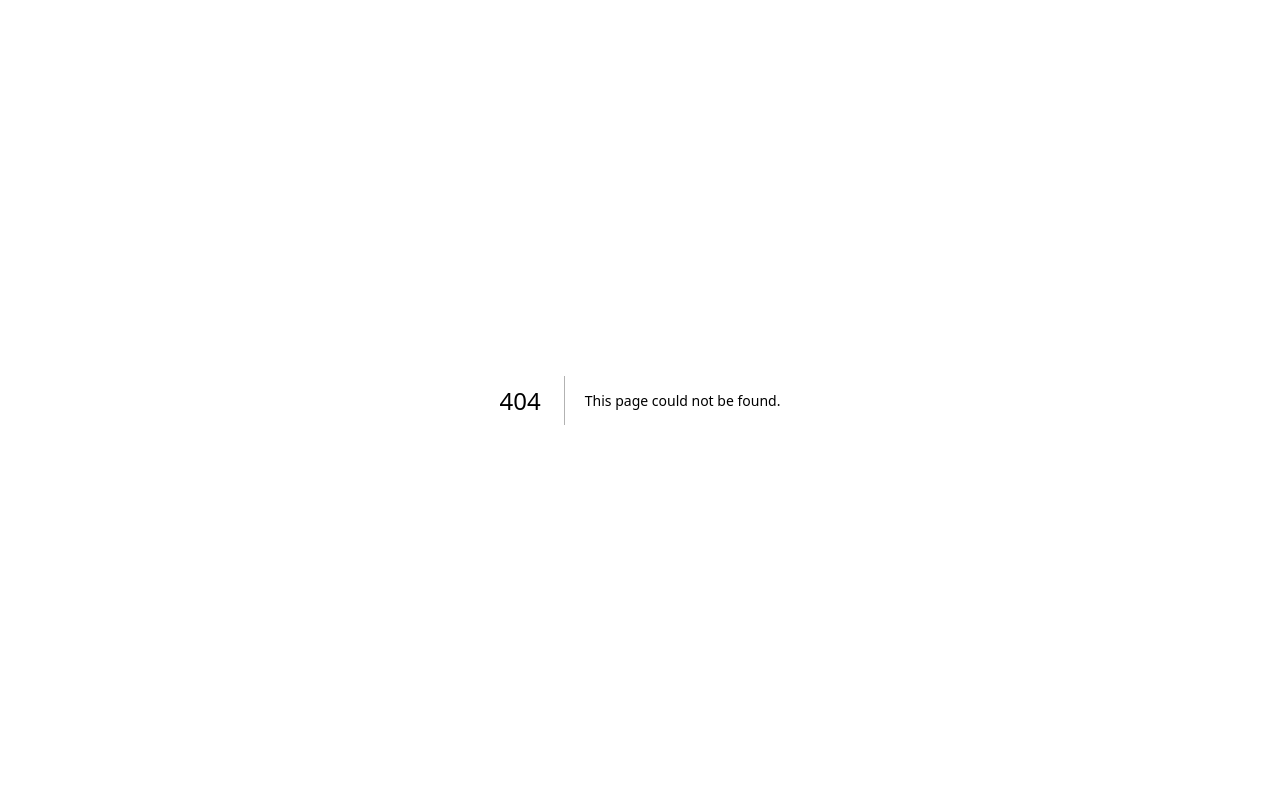
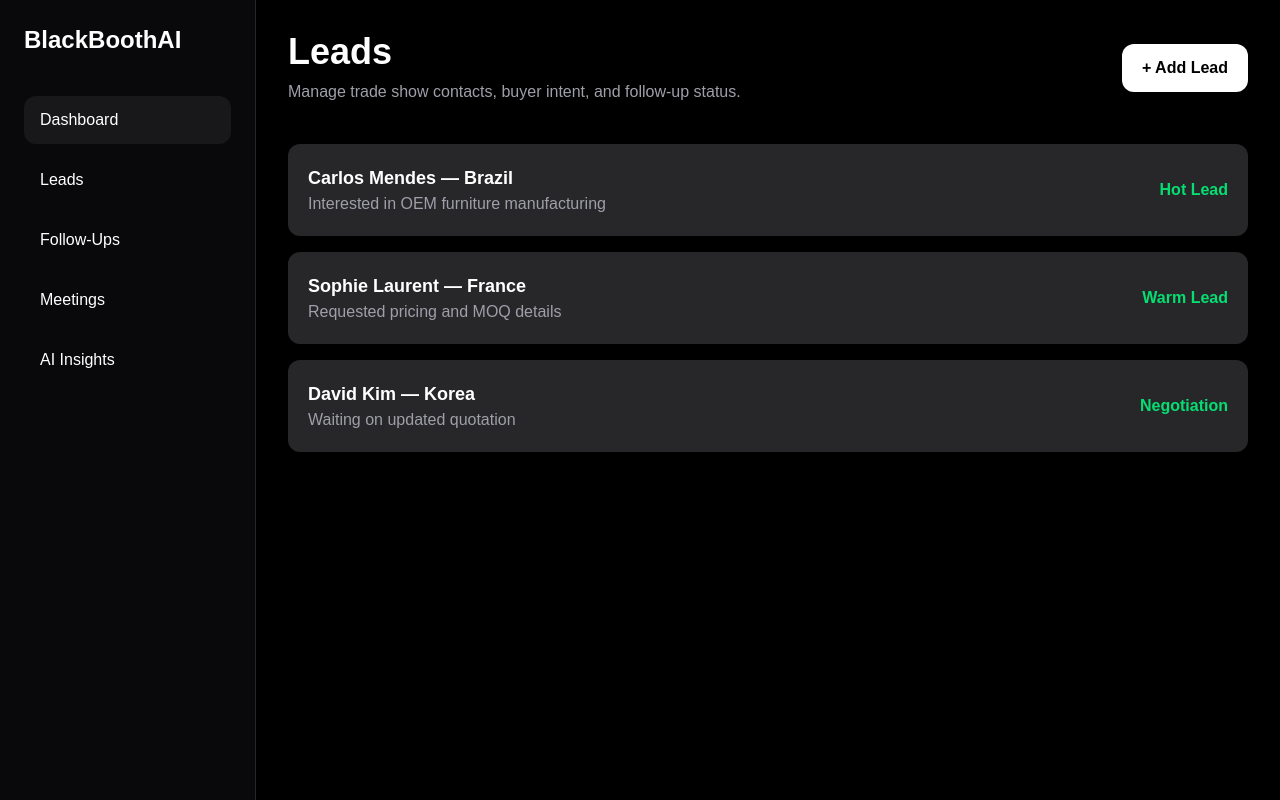
Before and after one commit to NikoRobben/BlackBoothAI, a Next.js app: page /leads in a window 1280 px wide. Before the commit this address had no page. Built offline with nearby package versions, Linux system fonts and the light colour scheme.

Commit message:
Add sidebar and leads page

```diff
--- /dev/null
+++ b/app/leads/page.tsx
@@ -0,0 +1,48 @@
+import LeadCard from "@/components/LeadCard";
+import Sidebar from "@/components/Sidebar";
+
+export default function LeadsPage() {
+  return (
+    <main className="min-h-screen bg-black text-white flex">
+      <Sidebar />
+
+      <section className="flex-1 p-8">
+        <div className="flex items-center justify-between mb-10">
+          <div>
+            <h1 className="text-4xl font-bold">Leads</h1>
+            <p className="text-zinc-400 mt-2">
+              Manage trade show contacts, buyer intent, and follow-up status.
+            </p>
+          </div>
+
+          <button className="bg-white text-black px-5 py-3 rounded-xl font-semibold">
+            + Add Lead
+          </button>
+        </div>
+
+        <div className="space-y-4">
+          <LeadCard
+            name="Carlos Mendes"
+            company="Brazil"
+            status="Hot Lead"
+            note="Interested in OEM furniture manufacturing"
+          />
+
+          <LeadCard
+            name="Sophie Laurent"
+            company="France"
+            status="Warm Lead"
+            note="Requested pricing and MOQ details"
+          />
+
+          <LeadCard
+            name="David Kim"
+            company="Korea"
+            status="Negotiation"
+            note="Waiting on updated quotation"
+          />
+        </div>
+      </section>
+    </main>
+  );
+}
--- a/app/page.tsx
+++ b/app/page.tsx
@@ -1,65 +1,84 @@
-import Image from "next/image";
+import LeadCard from "@/components/LeadCard";
 
-export default function Home() {
+export default function HomePage() {
   return (
-    <div className="flex flex-col flex-1 items-center justify-center bg-zinc-50 font-sans dark:bg-black">
-      <main className="flex flex-1 w-full max-w-3xl flex-col items-center justify-between py-32 px-16 bg-white dark:bg-black sm:items-start">
-        <Image
-          className="dark:invert"
-          src="/next.svg"
-          alt="Next.js logo"
-          width={100}
-          height={20}
-          priority
-        />
-        <div className="flex flex-col items-center gap-6 text-center sm:items-start sm:text-left">
-          <h1 className="max-w-xs text-3xl font-semibold leading-10 tracking-tight text-black dark:text-zinc-50">
-            To get started, edit the page.tsx file.
-          </h1>
-          <p className="max-w-md text-lg leading-8 text-zinc-600 dark:text-zinc-400">
-            Looking for a starting point or more instructions? Head over to{" "}
-            <a
-              href="https://vercel.com/templates?framework=next.js&utm_source=create-next-app&utm_medium=appdir-template-tw&utm_campaign=create-next-app"
-              className="font-medium text-zinc-950 dark:text-zinc-50"
-            >
-              Templates
-            </a>{" "}
-            or the{" "}
-            <a
-              href="https://nextjs.org/learn?utm_source=create-next-app&utm_medium=appdir-template-tw&utm_campaign=create-next-app"
-              className="font-medium text-zinc-950 dark:text-zinc-50"
-            >
-              Learning
-            </a>{" "}
-            center.
-          </p>
+    <main className="min-h-screen bg-black text-white p-8">
+      <div className="max-w-7xl mx-auto">
+        <div className="flex items-center justify-between mb-10">
+          <div>
+            <h1 className="text-5xl font-bold">BlackBoothAI</h1>
+
+            <p className="text-zinc-400 mt-2">
+              AI-powered trade show relationship intelligence
+            </p>
+          </div>
+
+          <button className="bg-white text-black px-5 py-3 rounded-xl font-semibold hover:bg-zinc-200 transition">
+            + Add Lead
+          </button>
         </div>
-        <div className="flex flex-col gap-4 text-base font-medium sm:flex-row">
-          <a
-            className="flex h-12 w-full items-center justify-center gap-2 rounded-full bg-foreground px-5 text-background transition-colors hover:bg-[#383838] dark:hover:bg-[#ccc] md:w-[158px]"
-            href="https://vercel.com/new?utm_source=create-next-app&utm_medium=appdir-template-tw&utm_campaign=create-next-app"
-            target="_blank"
-            rel="noopener noreferrer"
-          >
-            <Image
-              className="dark:invert"
-              src="/vercel.svg"
-              alt="Vercel logomark"
-              width={16}
-              height={16}
+
+        <div className="grid grid-cols-1 md:grid-cols-4 gap-6 mb-10">
+          <div className="bg-zinc-900 rounded-2xl p-6">
+            <p className="text-zinc-400">Hot Leads</p>
+
+            <h2 className="text-4xl font-bold mt-2">12</h2>
+          </div>
+
+          <div className="bg-zinc-900 rounded-2xl p-6">
+            <p className="text-zinc-400">Meetings Scheduled</p>
+
+            <h2 className="text-4xl font-bold mt-2">5</h2>
+          </div>
+
+          <div className="bg-zinc-900 rounded-2xl p-6">
+            <p className="text-zinc-400">Pending Follow-Ups</p>
+
+            <h2 className="text-4xl font-bold mt-2">18</h2>
+          </div>
+
+          <div className="bg-zinc-900 rounded-2xl p-6">
+            <p className="text-zinc-400">Response Rate</p>
+
+            <h2 className="text-4xl font-bold mt-2">67%</h2>
+          </div>
+        </div>
+
+        <div className="bg-zinc-900 rounded-2xl p-8">
+          <div className="flex items-center justify-between mb-6">
+            <div>
+              <h2 className="text-2xl font-bold">Recent Leads</h2>
+
+              <p className="text-zinc-400">
+                AI-tracked conversations and opportunities
+              </p>
+            </div>
+          </div>
+
+          <div className="space-y-4">
+            <LeadCard
+              name="Carlos Mendes"
+              company="Brazil"
+              status="Hot Lead"
+              note="Interested in OEM furniture manufacturing"
             />
-            Deploy Now
-          </a>
-          <a
-            className="flex h-12 w-full items-center justify-center rounded-full border border-solid border-black/[.08] px-5 transition-colors hover:border-transparent hover:bg-black/[.04] dark:border-white/[.145] dark:hover:bg-[#1a1a1a] md:w-[158px]"
-            href="https://nextjs.org/docs?utm_source=create-next-app&utm_medium=appdir-template-tw&utm_campaign=create-next-app"
-            target="_blank"
-            rel="noopener noreferrer"
-          >
-            Documentation
-          </a>
+
+            <LeadCard
+              name="Sophie Laurent"
+              company="France"
+              status="Warm Lead"
+              note="Requested pricing and MOQ details"
+            />
+
+            <LeadCard
+              name="David Kim"
+              company="Korea"
+              status="Negotiation"
+              note="Waiting on updated quotation"
+            />
+          </div>
         </div>
-      </main>
-    </div>
+      </div>
+    </main>
   );
 }
--- /dev/null
+++ b/components/LeadCard.tsx
@@ -0,0 +1,33 @@
+type LeadCardProps = {
+  name: string;
+  company: string;
+  status: string;
+  note: string;
+};
+
+export default function LeadCard({
+  name,
+  company,
+  status,
+  note,
+}: LeadCardProps) {
+  return (
+    <div className="bg-zinc-800 rounded-xl p-5 flex items-center justify-between">
+      <div>
+        <h3 className="font-semibold text-lg">
+          {name} — {company}
+        </h3>
+
+        <p className="text-zinc-400">
+          {note}
+        </p>
+      </div>
+
+      <div>
+        <p className="font-semibold text-green-400">
+          {status}
+        </p>
+      </div>
+    </div>
+  );
+}
--- /dev/null
+++ b/components/Sidebar.tsx
@@ -0,0 +1,31 @@
+import Link from "next/link";
+
+export default function Sidebar() {
+  return (
+    <aside className="min-h-screen w-64 bg-zinc-950 border-r border-zinc-800 p-6 text-white">
+      <h1 className="text-2xl font-bold mb-10">BlackBoothAI</h1>
+
+      <nav className="space-y-3">
+        <Link href="/" className="block rounded-xl px-4 py-3 bg-zinc-900">
+          Dashboard
+        </Link>
+
+        <Link href="/leads" className="block rounded-xl px-4 py-3 hover:bg-zinc-900">
+          Leads
+        </Link>
+
+        <Link href="#" className="block rounded-xl px-4 py-3 hover:bg-zinc-900">
+          Follow-Ups
+        </Link>
+
+        <Link href="#" className="block rounded-xl px-4 py-3 hover:bg-zinc-900">
+          Meetings
+        </Link>
+
+        <Link href="#" className="block rounded-xl px-4 py-3 hover:bg-zinc-900">
+          AI Insights
+        </Link>
+      </nav>
+    </aside>
+  );
+}
```
